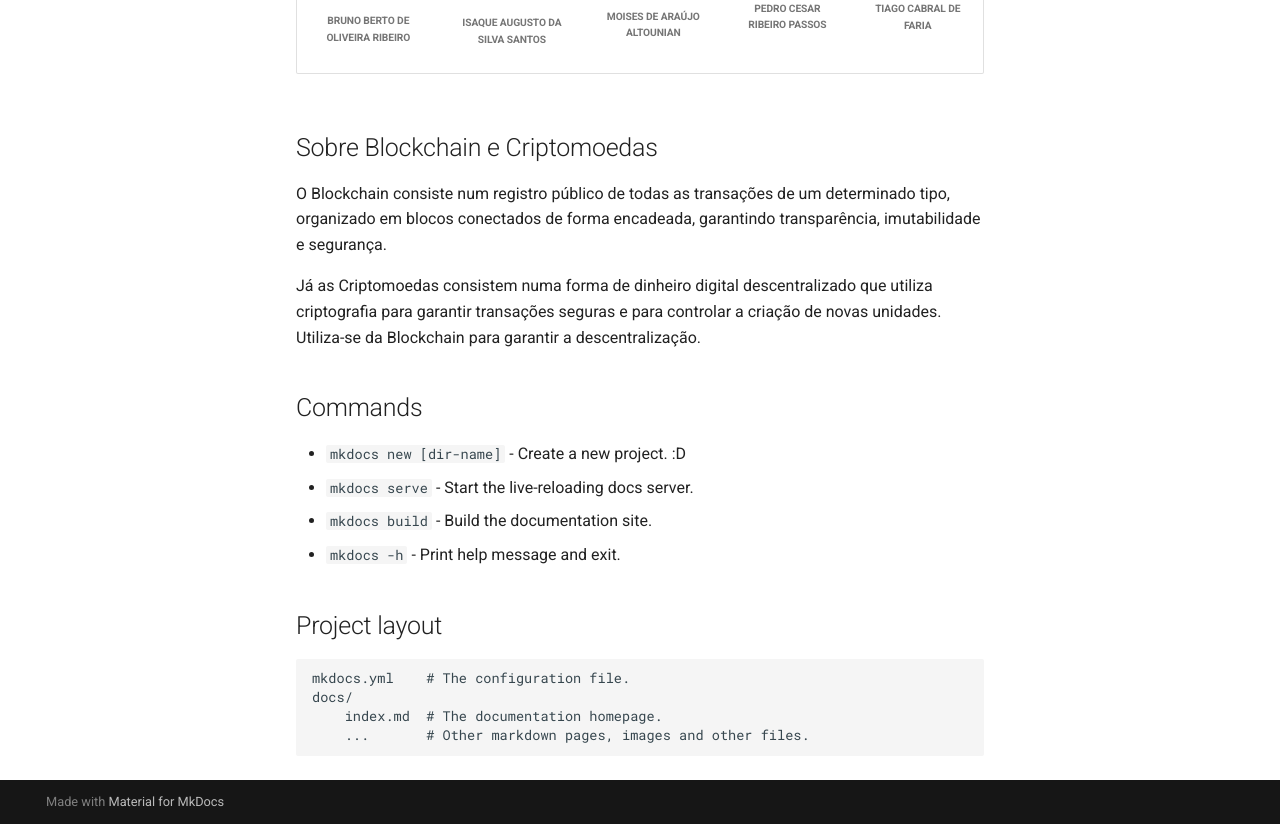
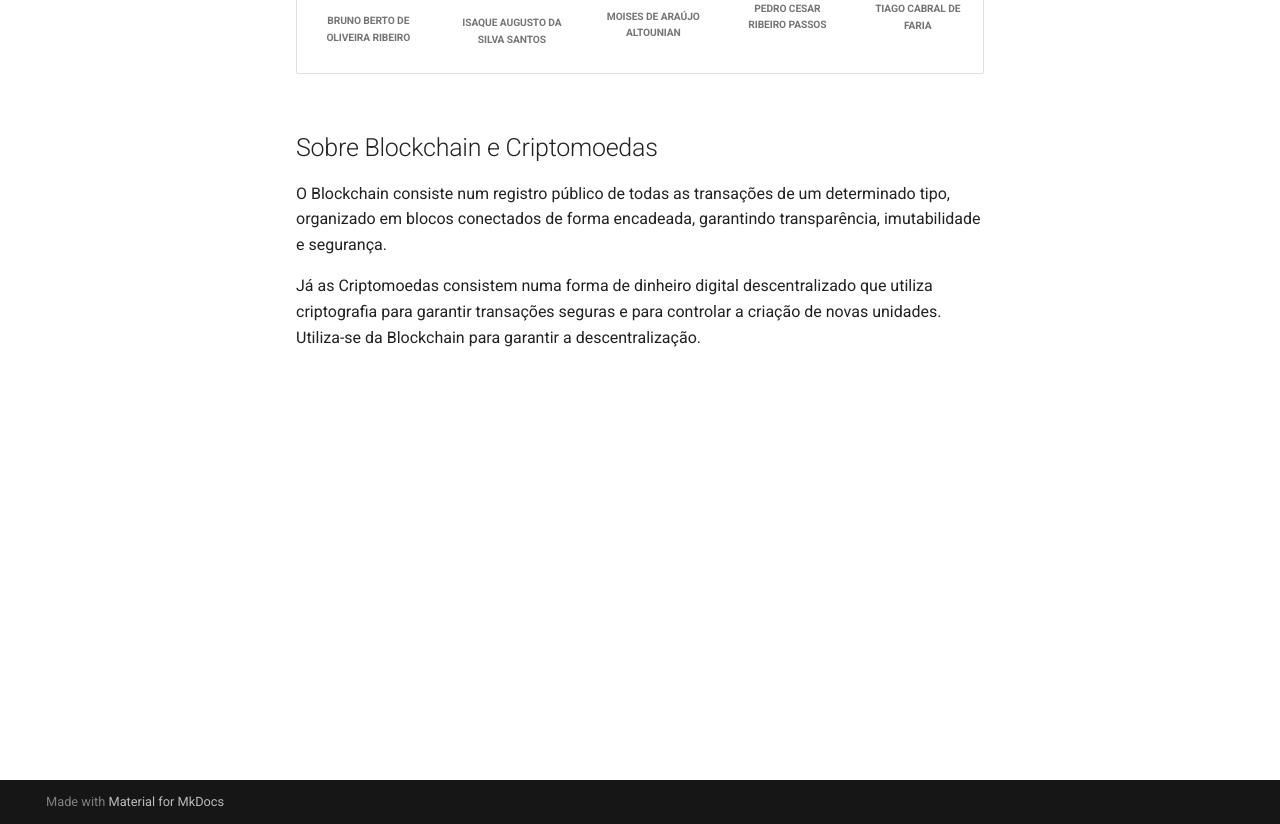
Before and after one commit to seraphritt/projeto_LP, an MkDocs documentation site: the page built from docs/index.md, in a window 1280 px wide and 1361 px high, cut to the strip 537-1361 px from the top of the window. Built offline with MkDocs 1.6.1 and Material for MkDocs 9.7.7, drawn with Linux system fonts in a browser that asks for light colours; some of the changed text lies outside the part shown.

Commit message:
Update index.md

```diff
--- a/docs/index.md
+++ b/docs/index.md
@@ -51,17 +51,3 @@
 O Blockchain consiste num registro público de todas as transações de um determinado tipo, organizado em blocos conectados de forma encadeada, garantindo transparência, imutabilidade e segurança.
 
 Já as Criptomoedas consistem numa forma de dinheiro digital descentralizado que utiliza criptografia para garantir transações seguras e para controlar a criação de novas unidades. Utiliza-se da Blockchain para garantir a descentralização.
-
-## Commands
-
-* `mkdocs new [dir-name]` - Create a new project. :D
-* `mkdocs serve` - Start the live-reloading docs server.
-* `mkdocs build` - Build the documentation site.
-* `mkdocs -h` - Print help message and exit.
-
-## Project layout
-
-    mkdocs.yml    # The configuration file.
-    docs/
-        index.md  # The documentation homepage.
-        ...       # Other markdown pages, images and other files.
```
